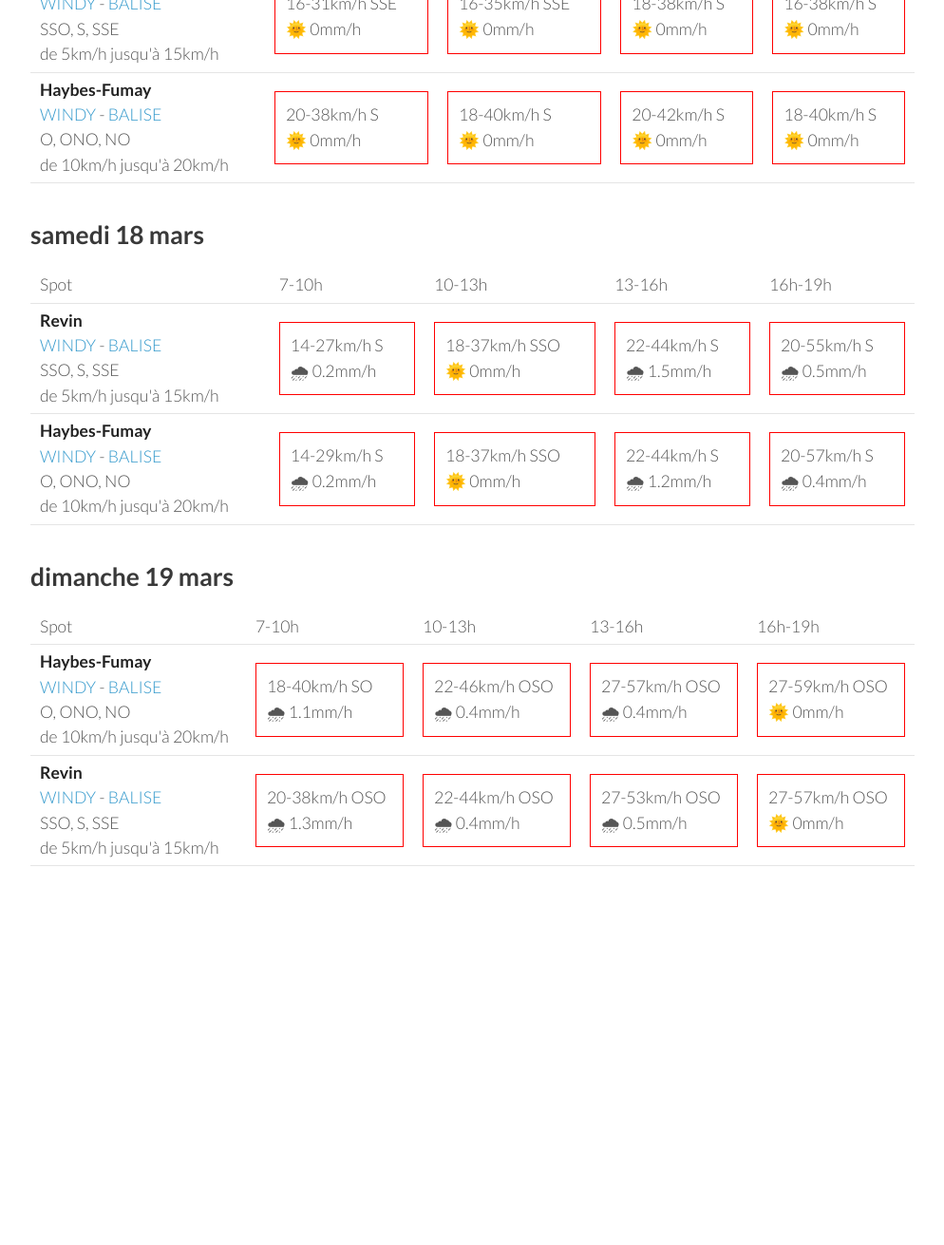
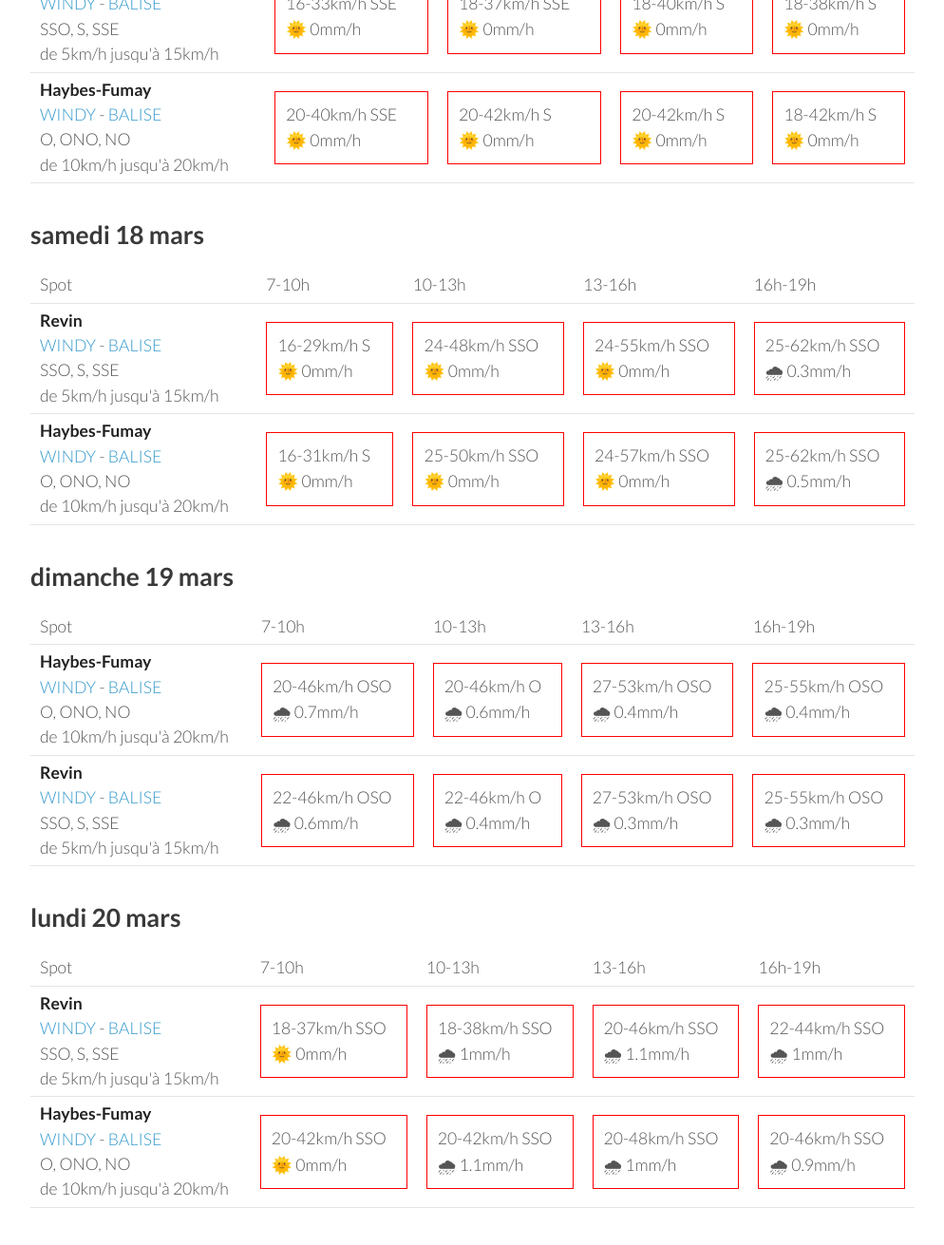
Before and after one commit to parapente-dans-le-nord/parapente-dans-le-nord.github.io, a Jekyll site: the page built from ardennes.markdown, in a window 1280 px wide and 1400 px high, scrolled down 1126 px. Shown: the top 1311 px of the window at 95% size, without its empty margins (26-1020 px from the left). Built offline with Jekyll 4.4.1, drawn with Linux system fonts in a browser that asks for light colours; before the commit the page ends 2166 px from its top, so only the background shows below that; some of the changed text lies outside the part shown.

Commit message:
update index.markdown

```diff
--- a/ardennes.markdown
+++ b/ardennes.markdown
@@ -7,7 +7,7 @@ title:  "Tous les spots"
 {: .links}
 
 # Prevision Windy, modèle Arome
-page mise à jour le mercredi 15 mars 06:10
+page mise à jour le mercredi 15 mars 10:10
 
 ## mercredi 15 mars
 
@@ -96,20 +96,20 @@ page mise à jour le mercredi 15 mars 06:10
 <tr>
         <td><strong>Revin</strong><br><a href="https://windy.com/49.948/4.625?49.543,4.625,8">WINDY</a> - <span class=""><a href="http://www.balisemeteo.com/balise.php?idBalise=5019">BALISE</a> </span><br> <span class="vent-favorable">SSO, S, SSE</span><br><span class="force-vent">de 5km/h jusqu'à 15km/h</span> </td>
 
-            <td><div class="not-flyable"><p>16-31km/h SSE</p><p>🌞 0mm/h</p></div></td>
-            <td><div class="not-flyable"><p>16-35km/h SSE</p><p>🌞 0mm/h</p></div></td>
+            <td><div class="not-flyable"><p>16-33km/h SSE</p><p>🌞 0mm/h</p></div></td>
+            <td><div class="not-flyable"><p>18-37km/h SSE</p><p>🌞 0mm/h</p></div></td>
+            <td><div class="not-flyable"><p>18-40km/h S</p><p>🌞 0mm/h</p></div></td>
             <td><div class="not-flyable"><p>18-38km/h S</p><p>🌞 0mm/h</p></div></td>
-            <td><div class="not-flyable"><p>16-38km/h S</p><p>🌞 0mm/h</p></div></td>
 
 
     </tr>
 <tr>
         <td><strong>Haybes-Fumay</strong><br><a href="https://windy.com/49.998/4.715?49.913,4.738,10">WINDY</a> - <span class=""><a href="http://www.balisemeteo.com/balise.php?idBalise=104">BALISE</a> </span><br> <span class="vent-favorable">O, ONO, NO</span><br><span class="force-vent">de 10km/h jusqu'à 20km/h</span> </td>
 
-            <td><div class="not-flyable"><p>20-38km/h S</p><p>🌞 0mm/h</p></div></td>
-            <td><div class="not-flyable"><p>18-40km/h S</p><p>🌞 0mm/h</p></div></td>
+            <td><div class="not-flyable"><p>20-40km/h SSE</p><p>🌞 0mm/h</p></div></td>
             <td><div class="not-flyable"><p>20-42km/h S</p><p>🌞 0mm/h</p></div></td>
-            <td><div class="not-flyable"><p>18-40km/h S</p><p>🌞 0mm/h</p></div></td>
+            <td><div class="not-flyable"><p>20-42km/h S</p><p>🌞 0mm/h</p></div></td>
+            <td><div class="not-flyable"><p>18-42km/h S</p><p>🌞 0mm/h</p></div></td>
 
 
     </tr>
@@ -132,20 +132,20 @@ page mise à jour le mercredi 15 mars 06:10
 <tr>
         <td><strong>Revin</strong><br><a href="https://windy.com/49.948/4.625?49.543,4.625,8">WINDY</a> - <span class=""><a href="http://www.balisemeteo.com/balise.php?idBalise=5019">BALISE</a> </span><br> <span class="vent-favorable">SSO, S, SSE</span><br><span class="force-vent">de 5km/h jusqu'à 15km/h</span> </td>
 
-            <td><div class="not-flyable"><p>14-27km/h S</p><p>🌧 0.2mm/h</p></div></td>
-            <td><div class="not-flyable"><p>18-37km/h SSO</p><p>🌞 0mm/h</p></div></td>
-            <td><div class="not-flyable"><p>22-44km/h S</p><p>🌧 1.5mm/h</p></div></td>
-            <td><div class="not-flyable"><p>20-55km/h S</p><p>🌧 0.5mm/h</p></div></td>
+            <td><div class="not-flyable"><p>16-29km/h S</p><p>🌞 0mm/h</p></div></td>
+            <td><div class="not-flyable"><p>24-48km/h SSO</p><p>🌞 0mm/h</p></div></td>
+            <td><div class="not-flyable"><p>24-55km/h SSO</p><p>🌞 0mm/h</p></div></td>
+            <td><div class="not-flyable"><p>25-62km/h SSO</p><p>🌧 0.3mm/h</p></div></td>
 
 
     </tr>
 <tr>
         <td><strong>Haybes-Fumay</strong><br><a href="https://windy.com/49.998/4.715?49.913,4.738,10">WINDY</a> - <span class=""><a href="http://www.balisemeteo.com/balise.php?idBalise=104">BALISE</a> </span><br> <span class="vent-favorable">O, ONO, NO</span><br><span class="force-vent">de 10km/h jusqu'à 20km/h</span> </td>
 
-            <td><div class="not-flyable"><p>14-29km/h S</p><p>🌧 0.2mm/h</p></div></td>
-            <td><div class="not-flyable"><p>18-37km/h SSO</p><p>🌞 0mm/h</p></div></td>
-            <td><div class="not-flyable"><p>22-44km/h S</p><p>🌧 1.2mm/h</p></div></td>
-            <td><div class="not-flyable"><p>20-57km/h S</p><p>🌧 0.4mm/h</p></div></td>
+            <td><div class="not-flyable"><p>16-31km/h S</p><p>🌞 0mm/h</p></div></td>
+            <td><div class="not-flyable"><p>25-50km/h SSO</p><p>🌞 0mm/h</p></div></td>
+            <td><div class="not-flyable"><p>24-57km/h SSO</p><p>🌞 0mm/h</p></div></td>
+            <td><div class="not-flyable"><p>25-62km/h SSO</p><p>🌧 0.5mm/h</p></div></td>
 
 
     </tr>
@@ -168,20 +168,20 @@ page mise à jour le mercredi 15 mars 06:10
 <tr>
         <td><strong>Haybes-Fumay</strong><br><a href="https://windy.com/49.998/4.715?49.913,4.738,10">WINDY</a> - <span class=""><a href="http://www.balisemeteo.com/balise.php?idBalise=104">BALISE</a> </span><br> <span class="vent-favorable">O, ONO, NO</span><br><span class="force-vent">de 10km/h jusqu'à 20km/h</span> </td>
 
-            <td><div class="not-flyable"><p>18-40km/h SO</p><p>🌧 1.1mm/h</p></div></td>
-            <td><div class="not-flyable"><p>22-46km/h OSO</p><p>🌧 0.4mm/h</p></div></td>
-            <td><div class="not-flyable"><p>27-57km/h OSO</p><p>🌧 0.4mm/h</p></div></td>
-            <td><div class="not-flyable"><p>27-59km/h OSO</p><p>🌞 0mm/h</p></div></td>
+            <td><div class="not-flyable"><p>20-46km/h OSO</p><p>🌧 0.7mm/h</p></div></td>
+            <td><div class="not-flyable"><p>20-46km/h O</p><p>🌧 0.6mm/h</p></div></td>
+            <td><div class="not-flyable"><p>27-53km/h OSO</p><p>🌧 0.4mm/h</p></div></td>
+            <td><div class="not-flyable"><p>25-55km/h OSO</p><p>🌧 0.4mm/h</p></div></td>
 
 
     </tr>
 <tr>
         <td><strong>Revin</strong><br><a href="https://windy.com/49.948/4.625?49.543,4.625,8">WINDY</a> - <span class=""><a href="http://www.balisemeteo.com/balise.php?idBalise=5019">BALISE</a> </span><br> <span class="vent-favorable">SSO, S, SSE</span><br><span class="force-vent">de 5km/h jusqu'à 15km/h</span> </td>
 
-            <td><div class="not-flyable"><p>20-38km/h OSO</p><p>🌧 1.3mm/h</p></div></td>
-            <td><div class="not-flyable"><p>22-44km/h OSO</p><p>🌧 0.4mm/h</p></div></td>
-            <td><div class="not-flyable"><p>27-53km/h OSO</p><p>🌧 0.5mm/h</p></div></td>
-            <td><div class="not-flyable"><p>27-57km/h OSO</p><p>🌞 0mm/h</p></div></td>
+            <td><div class="not-flyable"><p>22-46km/h OSO</p><p>🌧 0.6mm/h</p></div></td>
+            <td><div class="not-flyable"><p>22-46km/h O</p><p>🌧 0.4mm/h</p></div></td>
+            <td><div class="not-flyable"><p>27-53km/h OSO</p><p>🌧 0.3mm/h</p></div></td>
+            <td><div class="not-flyable"><p>25-55km/h OSO</p><p>🌧 0.3mm/h</p></div></td>
 
 
     </tr>
@@ -189,3 +189,39 @@ page mise à jour le mercredi 15 mars 06:10
 </tbody>
 </table>
 {:/}
+## lundi 20 mars
+
+{::nomarkdown}
+<table>
+  <tbody>
+    <tr>
+      <td>Spot</td>
+      <td>7-10h</td>
+      <td>10-13h</td>
+      <td>13-16h</td>
+      <td>16h-19h</td>
+    </tr>
+<tr>
+        <td><strong>Revin</strong><br><a href="https://windy.com/49.948/4.625?49.543,4.625,8">WINDY</a> - <span class=""><a href="http://www.balisemeteo.com/balise.php?idBalise=5019">BALISE</a> </span><br> <span class="vent-favorable">SSO, S, SSE</span><br><span class="force-vent">de 5km/h jusqu'à 15km/h</span> </td>
+
+            <td><div class="not-flyable"><p>18-37km/h SSO</p><p>🌞 0mm/h</p></div></td>
+            <td><div class="not-flyable"><p>18-38km/h SSO</p><p>🌧 1mm/h</p></div></td>
+            <td><div class="not-flyable"><p>20-46km/h SSO</p><p>🌧 1.1mm/h</p></div></td>
+            <td><div class="not-flyable"><p>22-44km/h SSO</p><p>🌧 1mm/h</p></div></td>
+
+
+    </tr>
+<tr>
+        <td><strong>Haybes-Fumay</strong><br><a href="https://windy.com/49.998/4.715?49.913,4.738,10">WINDY</a> - <span class=""><a href="http://www.balisemeteo.com/balise.php?idBalise=104">BALISE</a> </span><br> <span class="vent-favorable">O, ONO, NO</span><br><span class="force-vent">de 10km/h jusqu'à 20km/h</span> </td>
+
+            <td><div class="not-flyable"><p>20-42km/h SSO</p><p>🌞 0mm/h</p></div></td>
+            <td><div class="not-flyable"><p>20-42km/h SSO</p><p>🌧 1.1mm/h</p></div></td>
+            <td><div class="not-flyable"><p>20-48km/h SSO</p><p>🌧 1mm/h</p></div></td>
+            <td><div class="not-flyable"><p>20-46km/h SSO</p><p>🌧 0.9mm/h</p></div></td>
+
+
+    </tr>
+
+</tbody>
+</table>
+{:/}
```
